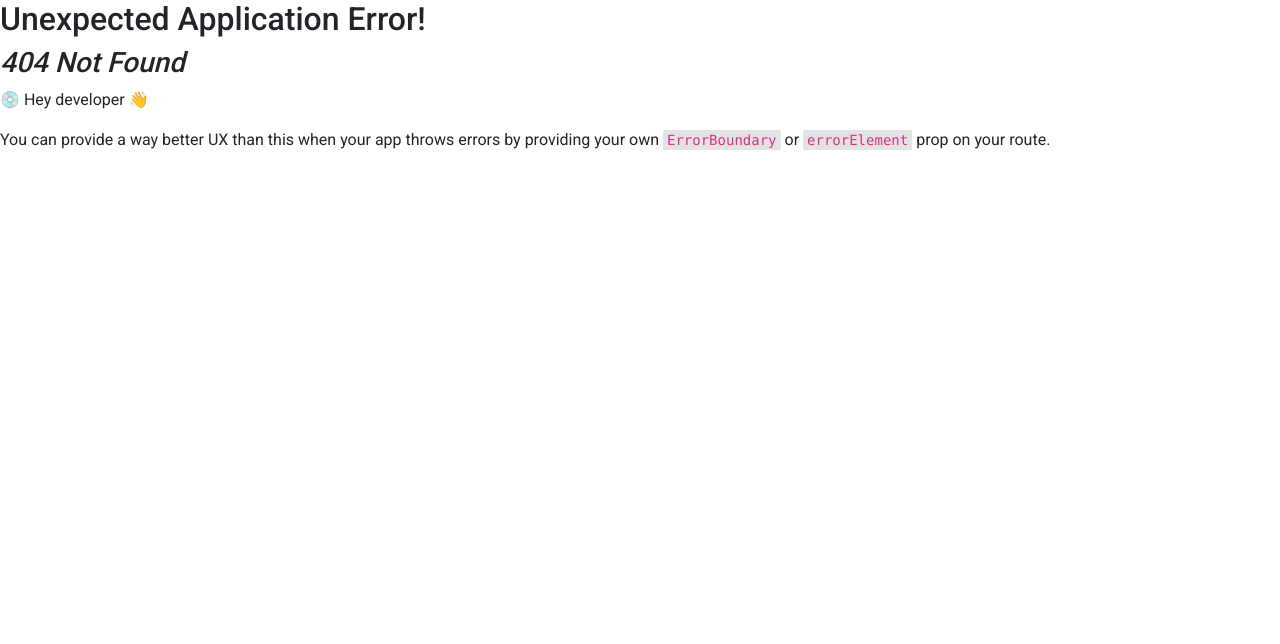
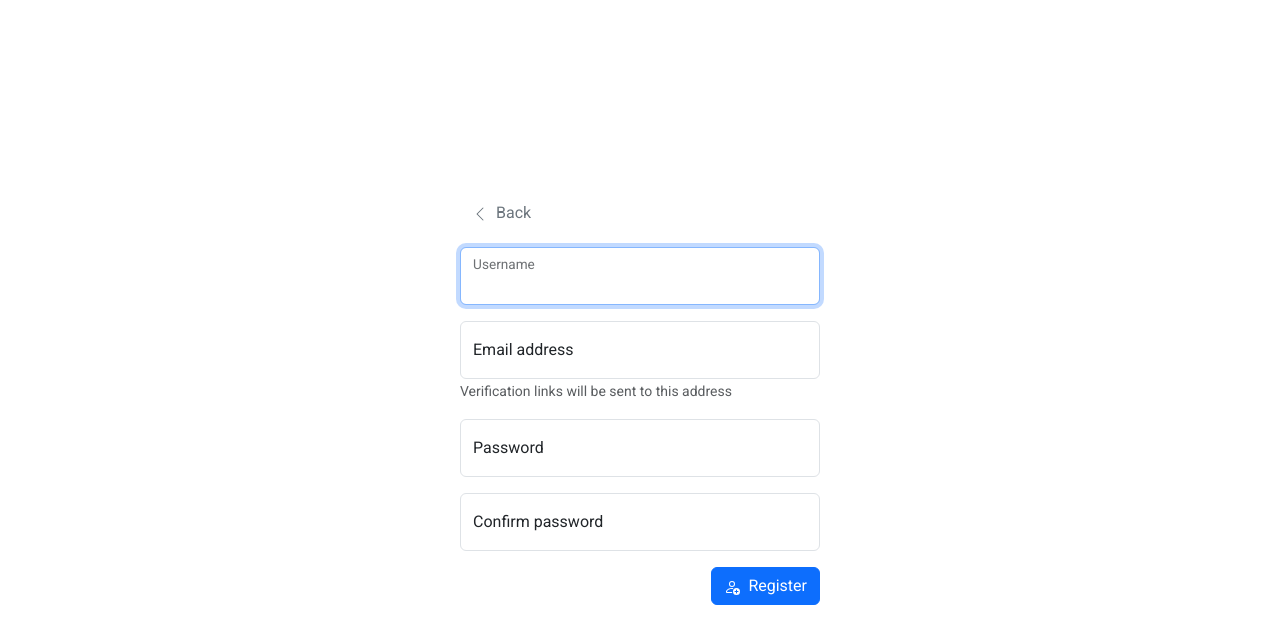
Before and after one commit to elfry2/dekita-laravelreact, a React (Vite) app in the folder src/app/: page /register in a window 1280 px wide. Before the commit this address had no page. Shown: the top 644 px of the page. Built offline with nearby package versions, Linux system fonts and the light colour scheme.

Commit message:
Implement register form ui

```diff
--- a/src/app/src/layouts/AuthenticationFormLayout.jsx
+++ b/src/app/src/layouts/AuthenticationFormLayout.jsx
@@ -1,8 +1,14 @@
-import { Outlet } from 'react-router-dom';
+import Col from 'react-bootstrap/Col';
+import Container from 'react-bootstrap/Container';
+import Row from 'react-bootstrap/Row';
 
-export default function AuthenticationFormLayout () {
-  return <>
-    <h2>AuthenticationFormLayout</h2>
-    <Outlet />
-  </>;
+export default function AuthenticationFormLayout ({children}) {
+  return <Container
+    className="mx-auto"
+    style={{maxWidth: "24em"}}
+  >
+    <Row className="align-items-center vh-100">
+      <Col>{children}</Col>
+    </Row>
+  </Container>;
 }
--- a/src/app/src/middlewares/RedirectIfAuthenticated.jsx
+++ b/src/app/src/middlewares/RedirectIfAuthenticated.jsx
@@ -1,11 +1,10 @@
 import { Navigate } from 'react-router-dom';
 import { Outlet } from 'react-router-dom';
 
-export default function RedirectIfAuthenticated () {
+export default function RedirectIfAuthenticated ({children}) {
   // if(true) return <Navigate to="/" />
 
   return <>
-    <h1>RedirectIfAuthenticated</h1>
-    <Outlet />
+    {children}
   </>;
 }
--- a/src/app/src/pages/HomePage.jsx
+++ b/src/app/src/pages/HomePage.jsx
@@ -24,7 +24,7 @@
   return (
     <Container
       fluid
-      className={classNames('vh-100')}
+      className="vh-100"
       style={{
         backgroundImage: `url(${backgroundImage})`,
         backgroundSize: 'cover',
@@ -32,11 +32,7 @@
         backgroundPosition: 'center',
       }}>
       {['sm'].map((expand) => (
-        <Navbar
-          key={expand}
-          expand={expand}
-          fixed="top"
-        >
+        <Navbar key={expand} expand={expand} fixed="top">
           <Container fluid>
             {/* <Navbar.Brand href="#">Navbar Offcanvas</Navbar.Brand> */}
             <Navbar.Toggle aria-controls={`offcanvasNavbar-expand-${expand}`} />
@@ -52,40 +48,21 @@
               </Offcanvas.Header>
               <Offcanvas.Body>
                 <Nav
-                  className={classNames(
-                    'justify-content-end',
-                    'flex-grow-1',
-                    'pe-3'
-                  )}>
-                  <Nav.Link>
-                    <Link
-                      className={classNames(
-                        'text-white',
-                        'text-decoration-none'
-                      )}
-                      to="/login"
-                    >Log In</Link>
-                  </Nav.Link>
+                  className="justify-content-end flex-grow-1">
+                  <Link to="/register">
+                    <Button variant="outline-primary" className="border-0 text-white">
+                      Register
+                    </Button>
+                  </Link>
                 </Nav>
               </Offcanvas.Body>
             </Navbar.Offcanvas>
           </Container>
         </Navbar>
       ))}
-      <Row
-        className={classNames(
-          'align-items-center',
-          'vh-100',
-          'mx-5'
-        )}>
+      <Row className="align-items-center vh-100 mx-5">
         <Col>
-          <span className={classNames(
-            'h1',
-            'bg-white',
-            'px-2',
-            'py-1',
-            'fw-bold'
-          )}>
+          <span className="h1 bg-white px-2 py-1 fw-bold">
             Your business, made simple.
           </span>
         </Col>
--- a/src/app/src/pages/LoginPage.jsx
+++ /dev/null
@@ -1,3 +0,0 @@
-export default function LoginPage () {
-  return <h5>LoginPage</h5>;
-}
--- /dev/null
+++ b/src/app/src/pages/RegisterPage.jsx
@@ -0,0 +1,43 @@
+import { ChevronLeft } from 'react-bootstrap-icons';
+import { PersonAdd } from 'react-bootstrap-icons';
+import Button from 'react-bootstrap/Button';
+import FloatingLabel from 'react-bootstrap/FloatingLabel';
+import Form from 'react-bootstrap/Form';
+import { Link } from 'react-router-dom';
+import Stack from 'react-bootstrap/Stack';
+
+export default function RegisterPage () {
+
+  return <>
+    <Link to="/">
+      <Button variant="outline-secondary" className="border-0">
+        <ChevronLeft /><span className="ms-2">Back</span>
+      </Button>
+    </Link>
+    <FloatingLabel label="Username" className="mt-3">
+      <Form.Control type="text" placeholder="Username" autoFocus/>
+    </FloatingLabel>
+    <FloatingLabel label="Email address" className="mt-3">
+      <Form.Control
+        type="email"
+        placeholder="name@example.com"
+        aria-describedby="emailHelpBlock"
+      />
+      <Form.Text id="emailHelpBlock">
+        Verification links will be sent to this address
+      </Form.Text>
+    </FloatingLabel>
+    <FloatingLabel label="Password" className="mt-3">
+      <Form.Control type="password" placeholder="Password" />
+    </FloatingLabel>
+    <FloatingLabel label="Confirm password" className="mt-3">
+      <Form.Control type="password" placeholder="Password" />
+    </FloatingLabel>
+    <Stack className="mt-3" direction="horizontal">
+      <Button className="ms-auto" variant="primary">
+        <PersonAdd /><span className="ms-2">Register</span>
+      </Button>
+    </Stack>
+
+  </>
+}
--- a/src/app/src/router.jsx
+++ b/src/app/src/router.jsx
@@ -2,8 +2,8 @@
 import ApiPage from "./pages/ApiPage.jsx";
 import AuthenticationFormLayout from './layouts/AuthenticationFormLayout.jsx'
 import HomePage from "./pages/HomePage.jsx";
-import LoginPage from './pages/LoginPage.jsx';
 import RedirectIfAuthenticatedMiddleware from './middlewares/RedirectIfAuthenticated.jsx';
+import RegisterPage from './pages/RegisterPage.jsx';
 
 const router = createBrowserRouter([
   {
@@ -11,20 +11,13 @@
     element: <HomePage />
   },
   {
-    path: '/',
-    element: <RedirectIfAuthenticatedMiddleware />,
-    children: [
-      {
-        path: '/',
-        element: <AuthenticationFormLayout />,
-        children: [
-          {
-            path: '/login',
-            element: <LoginPage />
-          }
-        ]
-      }
-    ]
+    path: '/register',
+    element:
+    <RedirectIfAuthenticatedMiddleware>
+      <AuthenticationFormLayout>
+        <RegisterPage />
+      </AuthenticationFormLayout>
+    </RedirectIfAuthenticatedMiddleware>,
   },
   {
     path: "/api/user",
```
Also changed, not shown: src/app/src/middlewares/EnsureAuthenticatedMiddleware.jsx (line endings or trailing spaces).
